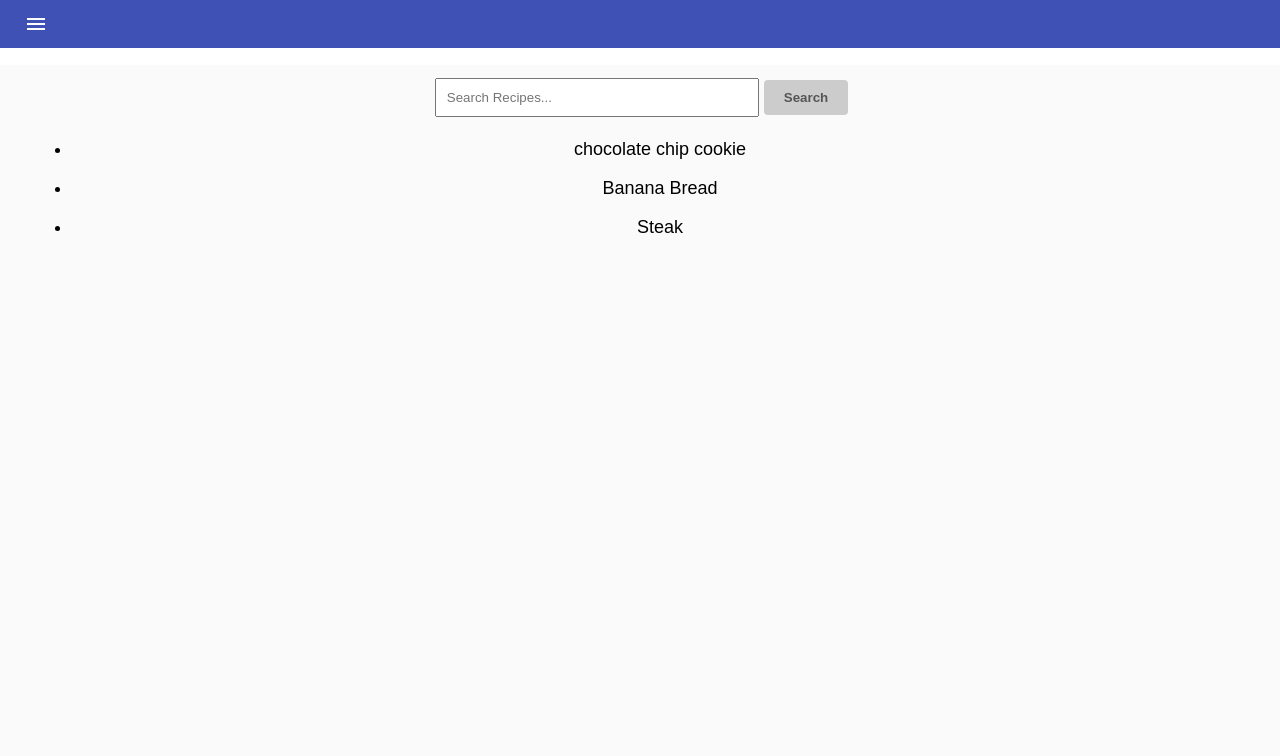
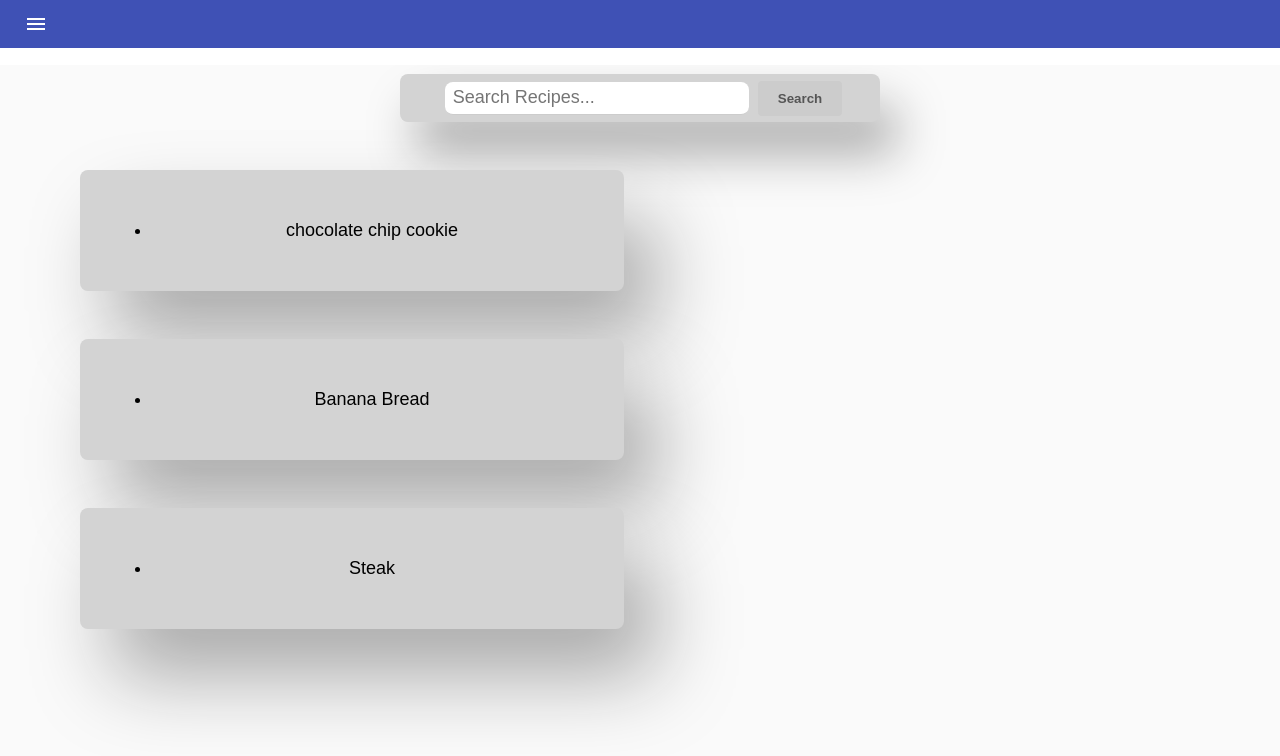
Before and after one commit to thraddash/food2, a React (Create React App) app: page / in a window 1280 px wide. Shown: the top 756 px of the page. Built offline with nearby package versions, Linux system fonts and the light colour scheme.

Commit message:
format css

```diff
--- a/src/App.css
+++ b/src/App.css
@@ -93,3 +93,142 @@
   white-space: nowrap;
   width: 1px;
 }
+
+h1 {
+  font-size: 8rem;
+  letter-spacing: 0.1rem;
+  font-style: italic;
+  color: #40b48e;
+  text-shadow: 0 0.2rem 5rem rgb(119, 115, 115);
+  text-transform: uppercase;
+  margin: 4rem 0;
+}
+
+.search-form {
+  width: 30rem;
+  height: 3rem;
+  display: flex;
+  justify-content: center;
+  align-items: center;
+  background-color: #d3d3d3;
+  border-radius: 0.5rem;
+  margin-bottom: 3rem;
+  box-shadow: 1rem 2rem 3rem #aaa;
+  position: relative;
+}
+
+.alert {
+  position: absolute;
+  top: -3rem;
+  left: 0;
+  background-color: rgb(233, 72, 72);
+  width: calc(100% - 0.4rem);
+  border-radius: 0.5rem;
+  padding: 0.2rem;
+}
+
+.alert h3 {
+  font-size: 1.8rem;
+  color: #fff;
+  font-weight: 400;
+  text-transform: uppercase;
+  text-align: center;
+}
+
+.search-form input {
+  font-size: 18px;
+  border: none;
+  border-bottom: 0.1rem solid #ccc;
+  margin: 0 0.5rem;
+  border-radius: 0.5rem;
+  height: 2rem;
+}
+
+.search-form input[type="text"] {
+  padding: 0 0.5rem;
+  width: 60%;
+  color: #555;
+}
+
+.search-form input[type="submit"] {
+  width: 25%;
+  text-transform: uppercase;
+  background-color: #40b48e;
+  color: #fff;
+}
+
+.recipes {
+  width: 90%;
+  display: flex;
+  align-items: center;
+  flex-wrap: wrap;
+  justify-content: center;
+  align-items: flex-start;
+}
+
+.recipe {
+  width: 30rem;
+  margin: 3rem;
+  display: flex;
+  flex-direction: column;
+  background-color: #d3d3d3;
+  padding: 2rem;
+  position: relative;
+  border-radius: 0.5rem;
+  box-shadow: 2rem 3rem 5rem #aaa;
+}
+
+.recipe h2 {
+  background-color: rgba(161, 161, 161, 0.7);
+  border-radius: 0.5rem;
+  padding: 0.3rem 0.5rem;
+  position: absolute;
+  top: 2.5rem;
+  left: 2.5rem;
+  right: 2.5rem;
+  font-size: 2.5rem;
+  font-weight: 400;
+  text-shadow: 0 0.5rem 0.5rem #555;
+  color: #fff;
+}
+
+.recipe img {
+  border-radius: 0.5rem;
+  object-fit: cover;
+}
+
+.recipe a {
+  font-size: 1.8rem;
+  color: #40b48e;
+}
+
+.recipe button {
+  font-size: 2rem;
+  text-transform: uppercase;
+  color: #fff;
+  background-color: #40b48e;
+  border: none;
+  border-radius: 0.5rem;
+  height: 3rem;
+}
+
+.ingredient-list {
+  margin-top: 1rem;
+  background-color: #f0f0f0;
+  border-radius: 0.5rem;
+  padding: 0.5rem;
+}
+
+.ingredient-list li {
+  margin: 0.5rem 0;
+}
+
+.ingredient-text {
+  font-size: 1.5rem;
+  color: #888;
+}
+
+.ingredient-weight {
+  color: #40b48e;
+  font-size: 1.3rem;
+}
--- a/src/components/Search.js
+++ b/src/components/Search.js
@@ -9,7 +9,8 @@
     };
 
     return (
-        <form
+        <center>
+        <form className="search-form"
             action="/"
             method="get"
             autoComplete="off"
@@ -29,7 +30,7 @@
                 name="s"
             />
             <button className="search-btn" type="submit">Search</button>
-        </form>
+        </form></center>
     );
 };
 
```
